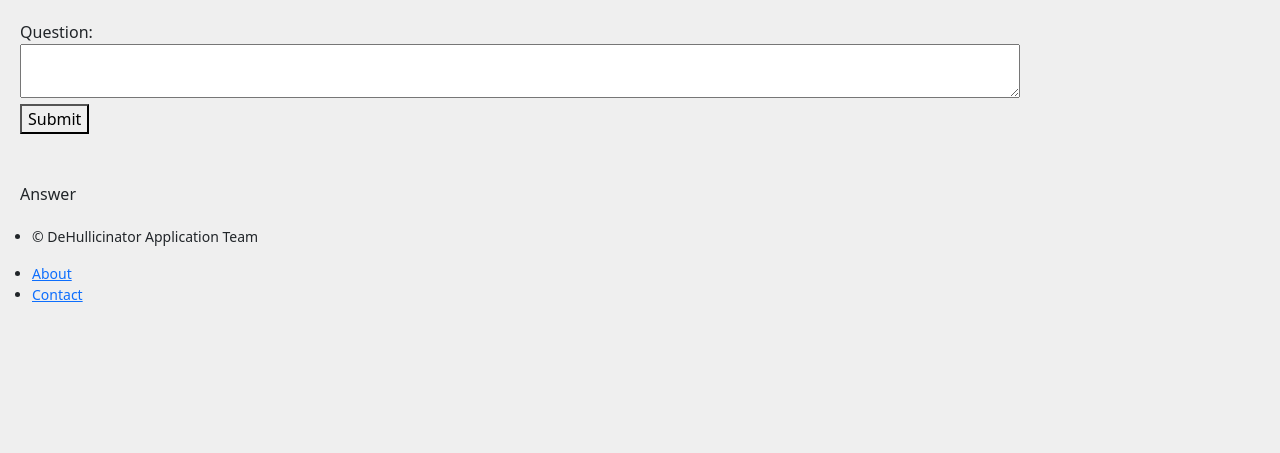
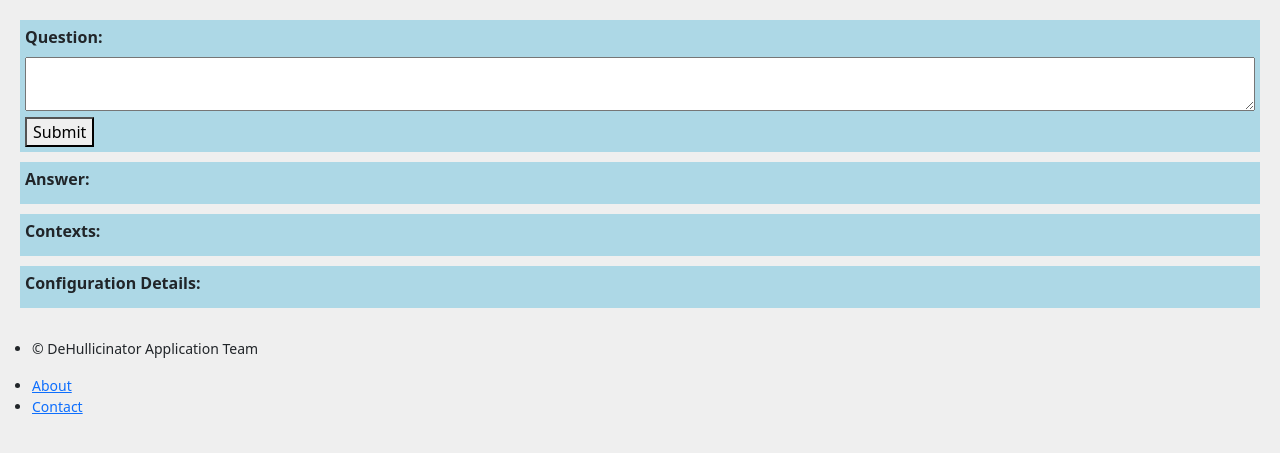
Before and after one commit to rpc0/dehallucinator, a Flask app: page / in a window 1280 px wide. Shown: the part 58-511 px from the top of the page. Run offline with Flask 2, Linux system fonts and the light colour scheme; parts of the project's set-up code (start-up, migrations or seed data) failed here and were passed over.

Commit message:
ui updated to support context endpoint.

```diff
--- a/ui/deh/templates/public/home.html
+++ b/ui/deh/templates/public/home.html
@@ -5,41 +5,82 @@
 <!-- Add Stylesheet -->
 <style>
 textarea {
-    width: 1000px;
+    width:100%
 }
+
+.card-section {
+    background-color: lightblue;
+    width:100%;
+    padding: 5px;
+    margin-bottom: 10px;
+}
+.card-title {
+    font-weight: bold;
+}
+
 </style>
 {% endblock %}
 {% block content %}
 
-<div>Question:</div>
-<textarea id="question">
-</textarea>
-
-<div>
-    <button id="query" onclick="submitquestion()">Submit</button>
+<div class="card-section">
+    <div class="card-title">Question:</div>
+        <textarea id="question">
+    </textarea>
+    <div>
+        <button id="query" onclick="submitquestion()">Submit</button>
+    </div>
 </div>
 
-<br/><br/>
+<div class="card-section">
+    <div class="card-title">Answer:</div>
+    <div id="answer"></div>
+</div>
 
-<div>Answer</div>
-<div id="answer"></div>
+<div class="card-section">
+    <div class="card-title">Contexts:</div>
+    <div id="context"></div>
+</div>
+
+<div class="card-section">
+    <div class="card-title">Configuration Details:</div>
+    <div id="config"></div>
+</div>
+
+
 
 {% endblock %}
 {% block js %}
 <script>
+// Set the API endpoint location:
 axios.defaults.baseURL = '/api/';
+
+// Initialize Backend-config details:
+get_backend_config()
+
+function get_backend_config() {
+    config = document.getElementById("config")
+
+    axios.get('/')
+        .then(function (response) {
+            var config_details = response.data;
+            console.log(config_details);
+            config.innerHTML = "<pre>" + JSON.stringify(config_details, null, 2) + "</pre>"
+        });
+}
 
 function submitquestion() {
     question = document.getElementById("question")
     question_text = question.value
 
     answer = document.getElementById("answer")
+    context = document.getElementById("context")
 
     axios.get('/answer?question=' + encodeURI(question_text))
         .then(function (response) {
             var answer_text = response.data;
             console.log(answer_text);
-            answer.innerHTML = answer_text.response
+            answer.innerHTML = answer_text.response.answer
+            context.innerHTML = answer_text.response.context.replaceAll('------------', "<br/><br/>")
         });
 }
 </script>
```
